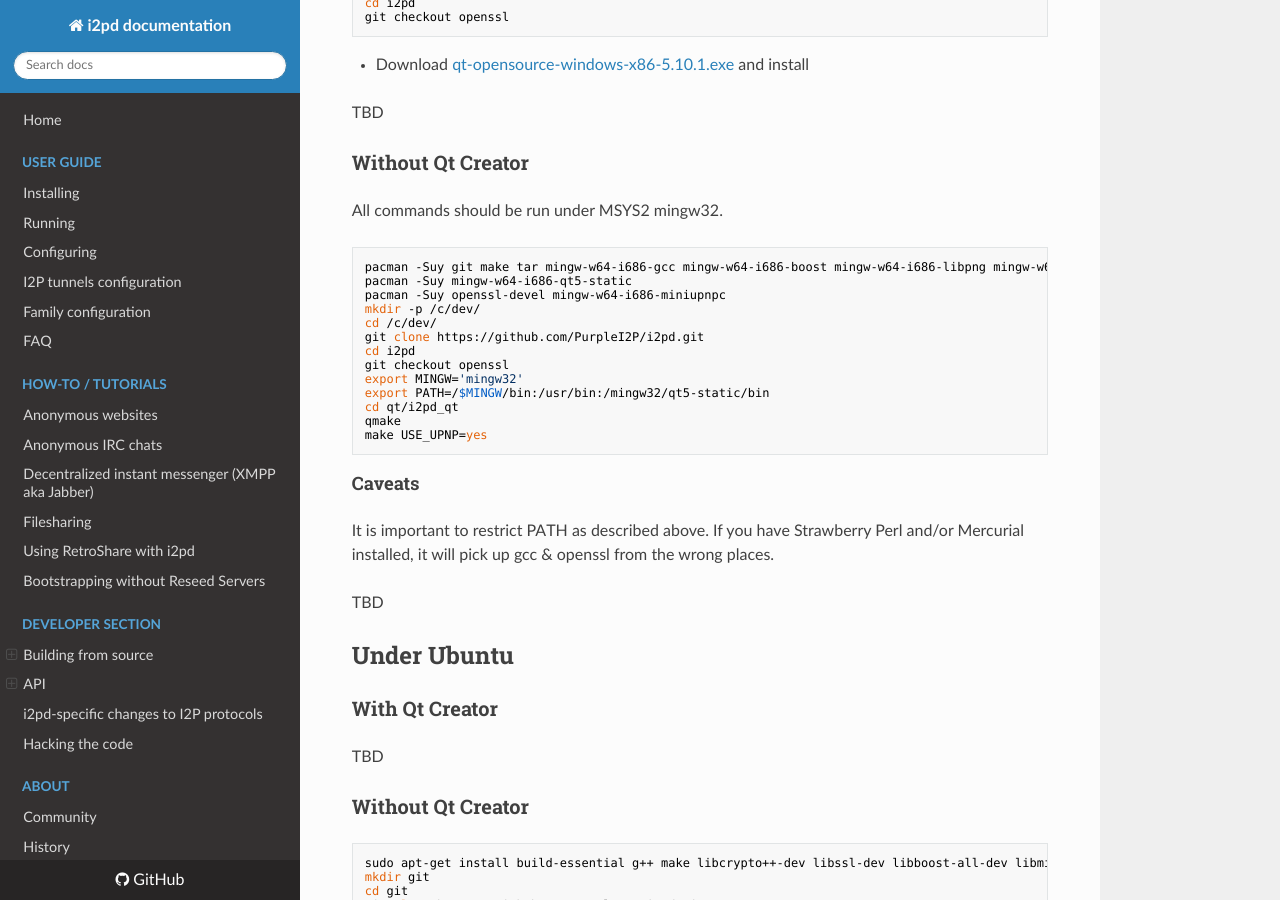
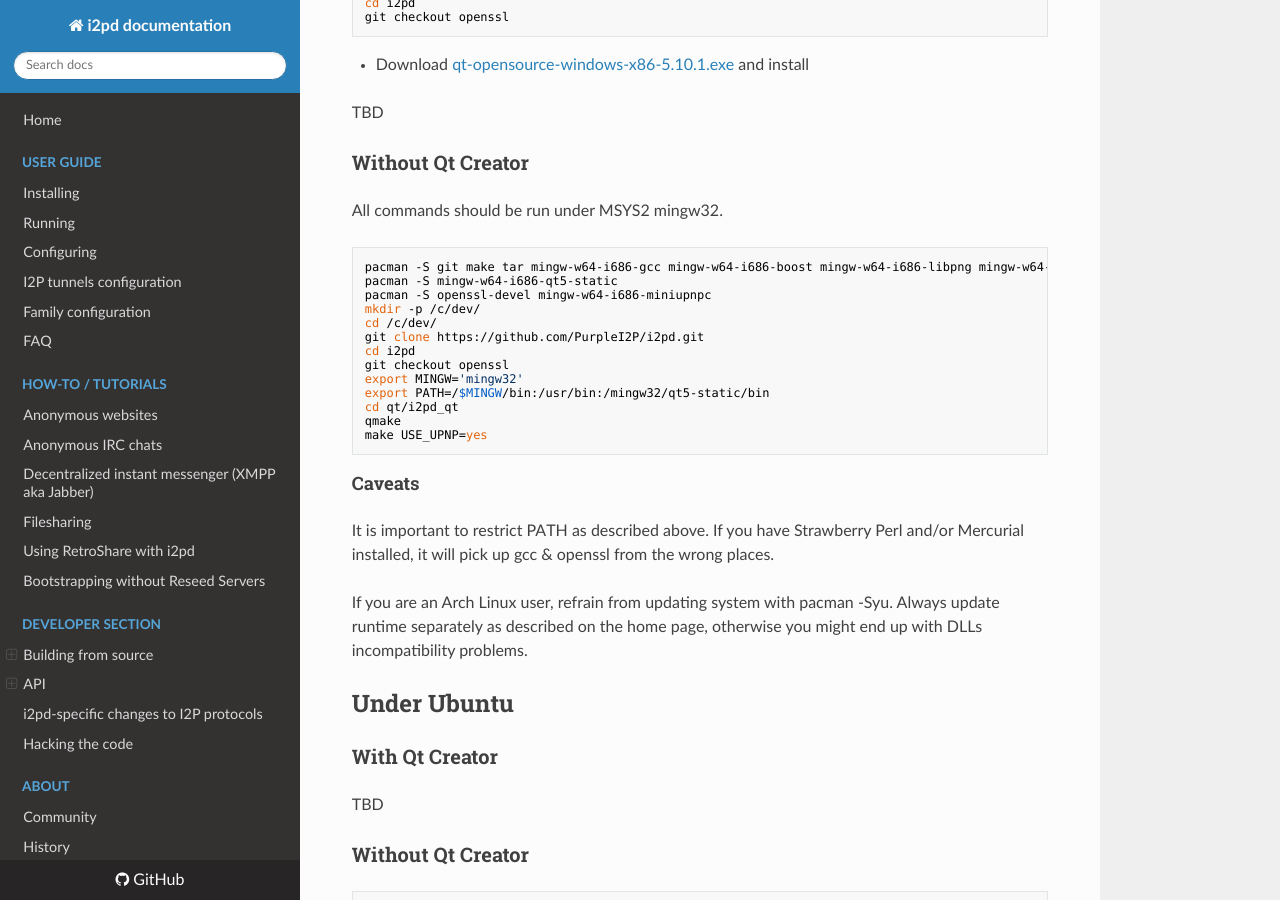
Before and after one commit to PurpleI2P/i2pd_docs_en, an MkDocs documentation site: the page built from docs/devs/building/qt-desktop-gui.md, in a window 1280 px wide and 900 px high, scrolled down 421 px. Built offline with MkDocs 1.6.1, drawn with Linux system fonts in a browser that asks for light colours; nearby versions of some CDN libraries; old or Windows-style settings are respelled for this version of MkDocs.

Commit message:
Update qt-desktop-gui.md

````diff
--- a/docs/devs/building/qt-desktop-gui.md
+++ b/docs/devs/building/qt-desktop-gui.md
@@ -26,9 +26,9 @@ TBD
 All commands should be run under MSYS2 mingw32.
 
 ```
-pacman -Suy git make tar mingw-w64-i686-gcc mingw-w64-i686-boost mingw-w64-i686-libpng mingw-w64-i686-openssl mingw-w64-i686-zlib
-pacman -Suy mingw-w64-i686-qt5-static
-pacman -Suy openssl-devel mingw-w64-i686-miniupnpc
+pacman -S git make tar mingw-w64-i686-gcc mingw-w64-i686-boost mingw-w64-i686-libpng mingw-w64-i686-openssl mingw-w64-i686-zlib
+pacman -S mingw-w64-i686-qt5-static
+pacman -S openssl-devel mingw-w64-i686-miniupnpc
 mkdir -p /c/dev/
 cd /c/dev/
 git clone https://github.com/PurpleI2P/i2pd.git
@@ -45,7 +45,7 @@ make USE_UPNP=yes
 
 It is important to restrict PATH as described above. If you have Strawberry Perl and/or Mercurial installed, it will pick up gcc & openssl from the wrong places.
 
-TBD
+If you are an Arch Linux user, refrain from updating system with pacman -Syu. Always update runtime separately as described on the home page, otherwise you might end up with DLLs incompatibility problems.
 
 ## Under Ubuntu
 
````
